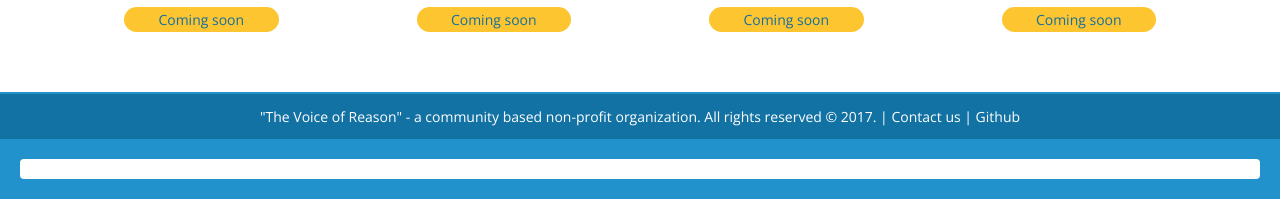
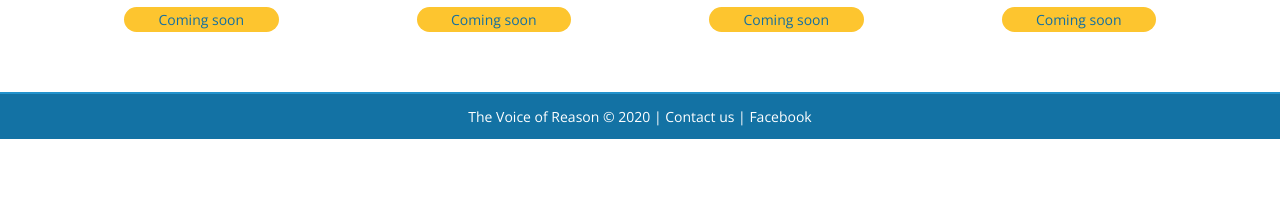
Before and after one commit to The-Voice-of-Reason/kids.love.science, a plain HTML site: page index.html in a window 1280 px wide. Shown: the part 2471-2670 px from the top of the page. After the commit the page ends 2610 px from the top, so only its background shows below. Drawn offline with nearby package versions, Linux system fonts and the light colour scheme.

Commit message:
Footer update

```diff
--- a/index.html
+++ b/index.html
@@ -239,12 +239,8 @@
 
 
 <div class="line6" style="order-top: 1px solid #2292cc;!important">
-    "The Voice of Reason" - a community based non-profit organization. All rights reserved 	&copy; 2017. | <a style="color:#ffffff;" href="mailto:kids@love.science">Contact us</a> | <a style="color:#ffffff;" href="https://github.com/Ranlevi/Grandp_Benny_PWA">Github</a>
+    The Voice of Reason &copy; 2020 | <a style="color:#ffffff;" href="mailto:kids@love.science">Contact us</a> | <a style="color:#ffffff;" href="https://www.facebook.com/Kids-Love-Science-Stories-For-Kids-526867290688919/">Facebook</a>
 </div>
-<div class="line7">
-    <div class="fb-like" data-href="http://kids.love.science" data-width="250" data-layout="standard" data-action="like" data-show-faces="true" data-share="true"></div>
-</div>
-
 <!-- ------------------------ -->
 
 
```
